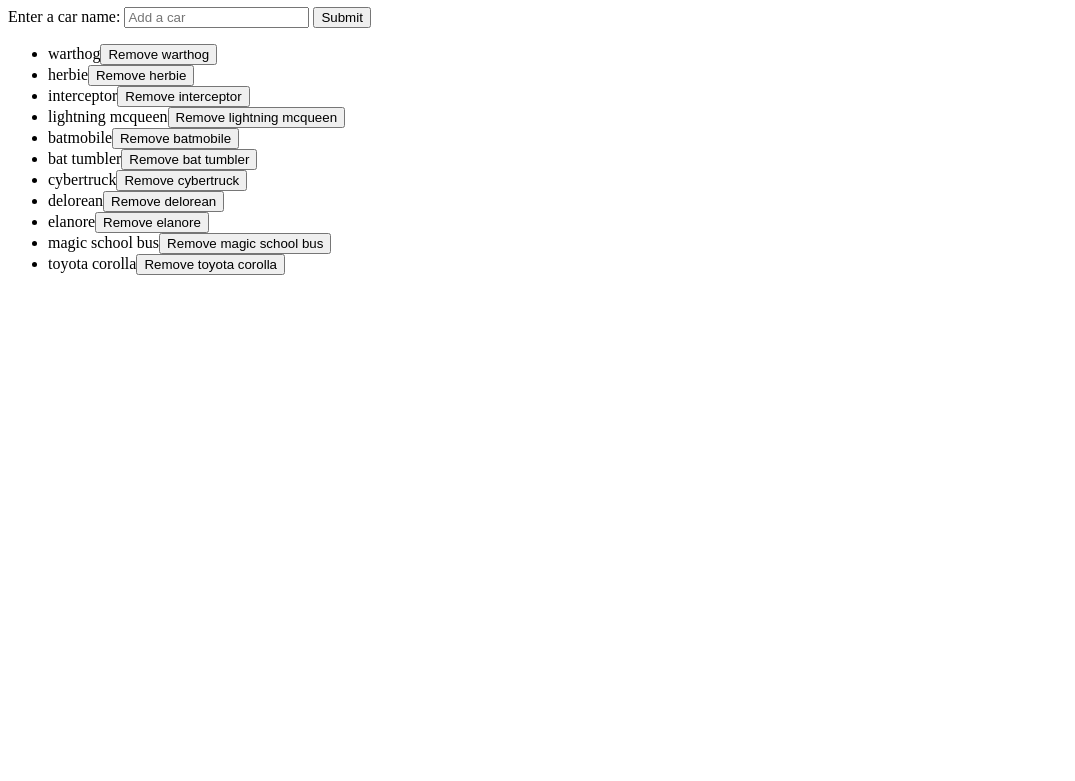
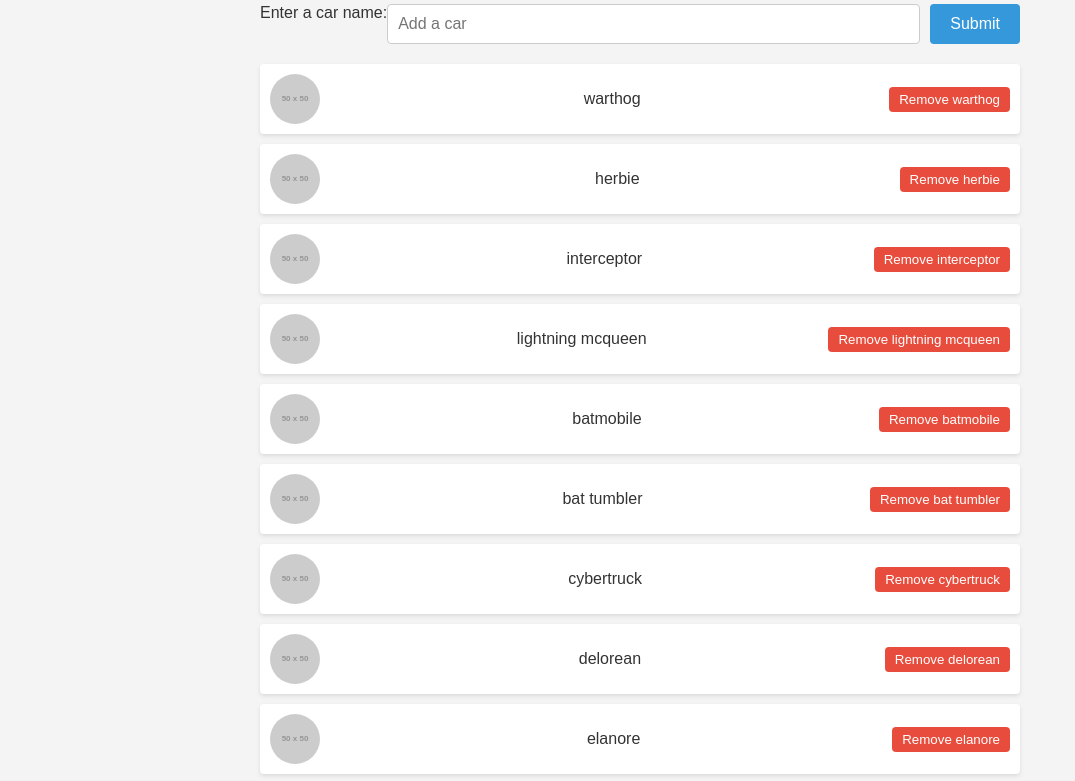
Before and after one commit to jay-parkin/JS-Dom, a plain HTML site: page src/index.html in a window 1280 px wide. Shown: the part 73-854 px from the top of the page, without its empty margins (0-1075 px from the left). Before the commit the page ends 800 px from the top, so only its background shows below. Drawn offline with Linux system fonts and the light colour scheme; placeholder pictures from the web are drawn by us.

Commit message:
feat: added a css to style the html

```diff
--- a/src/index.html
+++ b/src/index.html
@@ -4,6 +4,7 @@
 <head>
     <meta charset="UTF-8">
     <meta name="viewport" content="width=device-width, initial-scale=1.0">
+    <link rel="stylesheet" href="style.css">
     <title>Document</title>
 </head>
 
@@ -22,7 +23,7 @@
 
     </section>
 
-    <script src="scripts/dataList.js"></script>
+    <script src="./scripts/dataList.js"></script>
     <script>
         renderData();
     </script>
--- a/src/scripts/dataList.js
+++ b/src/scripts/dataList.js
@@ -13,8 +13,12 @@
   "toyota corolla",
 ];
 
-// Find elements on the pahe for us to use in the logic
+// Find elements on the page for us to use in the logic
 let carsContainerElement = document.getElementById("carsContainer");
+
+function getRandomCarImageURL() {
+  return `https://via.placeholder.com/50x50.png?text=Car`;
+}
 
 function renderData() {
   carsContainerElement.innerText = "";
@@ -24,22 +28,26 @@
 
   // Do logic for each individual item in the array
   dataArray.forEach((car) => {
-    // Verify what we are working with, just log it to see the data's value
     console.log(car);
 
     // Create a new HTML element to help us format the data's value
     let newCarEntry = document.createElement("li");
-    // Add the data to the new element
-    newCarEntry.innerText += car;
 
-    // Add a button to each entry
-    // click on the button to remove the entry from the list
+    // Create an image element for each car entry
+    let carImage = document.createElement("img");
+    carImage.src = getRandomCarImageURL();
+
+    // Create a text node to display the car's name
+    let carText = document.createTextNode(car);
+
+    // Create a remove button
     let removeButton = document.createElement("button");
     removeButton.innerText = `Remove ${car}`;
-
     removeButton.onclick = () => removeCarFromDataList(car);
 
-    // Add the removeButton to the car entry
+    // Add the image and text to the car entry
+    newCarEntry.appendChild(carImage);
+    newCarEntry.appendChild(carText);
     newCarEntry.appendChild(removeButton);
 
     // Add the nicely-formatted element into the list container
@@ -51,48 +59,29 @@
 }
 
 function removeCarFromDataList(targetItemToRemove) {
-  // Remove the target item from the dataArray
   dataArray = dataArray.filter((car) => car != targetItemToRemove);
-
-  // After the filtering is done, re-render the page with the "new" array
   renderData();
 }
 
 function addCarToDataList(event, targetInputId) {
-  // Find the form element
   let formElement = document.getElementById("carsInputForm");
+  let isFormValid = formElement.checkValidity();
 
-  // Use the form element.checkValidity() method and save the result
-  let isFormvalid = formElement.checkValidity();
-
-  // do a conditional based on that result value
-  if (!isFormvalid) {
+  if (!isFormValid) {
     formElement.reportValidity();
     return;
   }
 
-  // Find the form from the event
-  // prevent the form from doing its default behaviour (refreshing the page)
   event.preventDefault();
 
-  // Find the input text field based on targetInputId
   let targetTextInput = document.getElementById(targetInputId);
-
-  // Grab the string value from the text field
-  console.log(targetTextInput.value);
-
-  // Push the string value into dataArray
   dataArray.push(targetTextInput.value);
 
-  // clear the input field text
   targetTextInput.value = "";
-
-  // Focus on the text input field again to enable quick data entry!
   targetTextInput.focus();
 
   alert("Submitted a new entry: " + dataArray[dataArray.length - 1]);
 
-  // call renderData() to update the page
   renderData();
 }
 
@@ -100,3 +89,5 @@
 formInputButton.addEventListener("click", (event) =>
   addCarToDataList(event, "carInputText")
 );
+
+renderData();
--- /dev/null
+++ b/src/style.css
@@ -0,0 +1,86 @@
+/* Basic reset */
+* {
+  margin: 0;
+  padding: 0;
+  box-sizing: border-box;
+}
+
+body {
+  font-family: "Arial", sans-serif;
+  background-color: #f4f4f4;
+  color: #333;
+  padding: 20px;
+  max-width: 800px;
+  margin: 0 auto;
+}
+
+h1 {
+  text-align: center;
+  margin-bottom: 20px;
+  color: #2c3e50;
+}
+
+form {
+  display: flex;
+  justify-content: space-between;
+  margin-bottom: 20px;
+}
+
+input[type="text"] {
+  flex: 1;
+  padding: 10px;
+  border: 1px solid #ccc;
+  border-radius: 4px;
+  font-size: 16px;
+  margin-right: 10px;
+}
+
+input[type="submit"] {
+  padding: 10px 20px;
+  border: none;
+  background-color: #3498db;
+  color: #fff;
+  font-size: 16px;
+  cursor: pointer;
+  border-radius: 4px;
+}
+
+input[type="submit"]:hover {
+  background-color: #2980b9;
+}
+
+#carsContainer ul {
+  list-style-type: none;
+  padding: 0;
+}
+
+#carsContainer li {
+  display: flex;
+  align-items: center;
+  justify-content: space-between;
+  padding: 10px;
+  background-color: #fff;
+  margin-bottom: 10px;
+  border-radius: 4px;
+  box-shadow: 0 2px 4px rgba(0, 0, 0, 0.1);
+}
+
+#carsContainer li img {
+  width: 50px;
+  height: 50px;
+  margin-right: 15px;
+  border-radius: 50%;
+}
+
+#carsContainer button {
+  padding: 5px 10px;
+  background-color: #e74c3c;
+  color: #fff;
+  border: none;
+  border-radius: 4px;
+  cursor: pointer;
+}
+
+#carsContainer button:hover {
+  background-color: #c0392b;
+}
```
